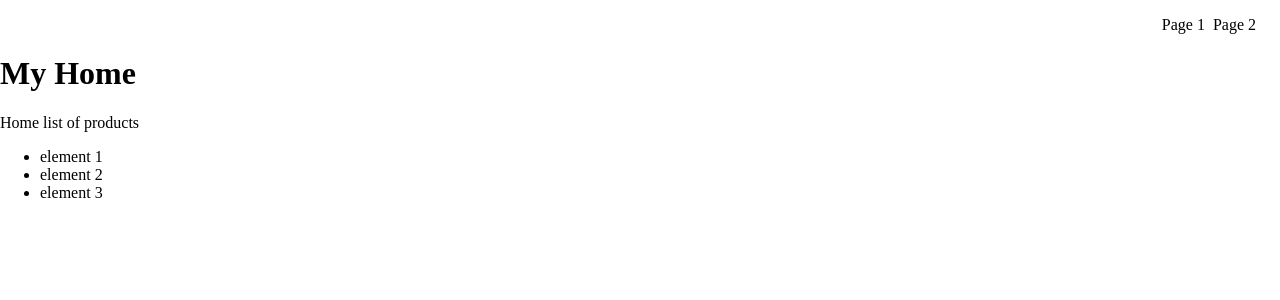
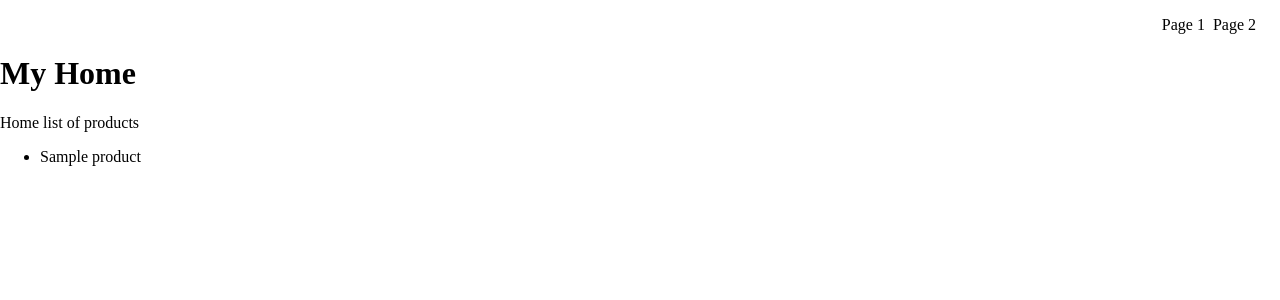
Before and after one commit to AndreaCostanzo1/Django-learning, a Django app: page / in a window 1280 px wide. Shown: the top 300 px of the page. Run offline with Django 3.2, Linux system fonts and the light colour scheme; tables that the repository leaves empty hold one stand-in row (values such as "Sample post").

Commit message:
Retrieved and displayed a list from the databse

```diff
--- a/product/views.py
+++ b/product/views.py
@@ -1,9 +1,11 @@
 from django.shortcuts import render
+from .models import Product
 
 # Create your views here.
 
 def home_view(request, *args,**kwargs):
+    products = Product.objects.all()
     my_context= {
-        "my_list" : ["element 1", "element 2", "element 3"]
+        "products" : products
     }
     return render(request, "home.html", my_context)
--- a/templates/products/home.html
+++ b/templates/products/home.html
@@ -4,8 +4,8 @@
     <h1>My Home</h1>
     <p>Home list of products</p>
     <ul>
-        {% for item in my_list %}
-            <li>{{item}}</li>
+        {% for product in products %}
+            <li>{{product.title}}</li>
         {% endfor %}
     </ul>
 {% endblock %}
```
